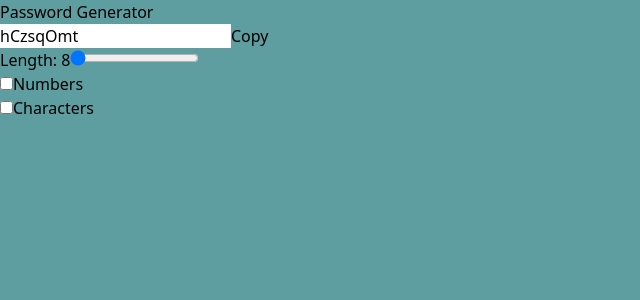
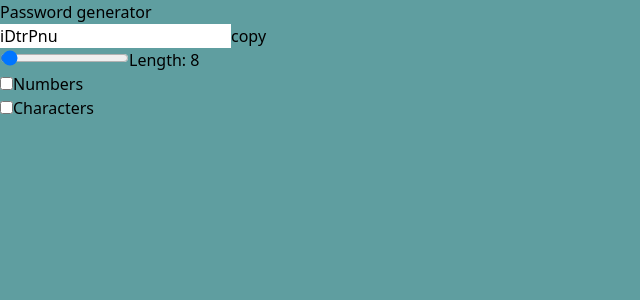
Before and after one commit to kanishkadz/Learning-React, a React (Vite) app in the folder 05passwordGenerator/: page / in a window 1280 px wide. Shown: the top 300 px of the page, without its empty margins (0-640 px from the left). Built offline with nearby package versions, Linux system fonts and the light colour scheme.

Commit message:
05passwordGenerator

```diff
--- a/05passwordGenerator/src/App.jsx
+++ b/05passwordGenerator/src/App.jsx
@@ -1,95 +1,99 @@
-import { useState, useCallback, useEffect, useRef } from "react";
+import { useState, useCallback, useEffect, useRef } from 'react'
+
+
 
 function App() {
-  const [length, setLength] = useState(8);
-  const [numAllowed, setNumAllowed] = useState(false);
-  const [charAllowed, setCharAllowed] = useState(false);
-  const [password, setPassword] = useState("");
+  const [length, setLength] = useState(8)
+  const [numberAllowed, setNumberAllowed] = useState(false);
+  const [charAllowed, setCharAllowed] = useState(false)
+  const [password, setPassword] = useState("")
 
-  // Ref hook
-  const passwordRef = useRef(null);
+  //useRef hook
+  const passwordRef = useRef(null)
 
-  // Password generator function
   const passwordGenerator = useCallback(() => {
-    let pass = "";
-    let str = "ABCDEFGHIJKLMNOPQRSTUVWXYZabcdefghijklmnopqrstuvwxyz";
+    let pass = ""
+    let str = "ABCDEFGHIJKLMNOPQRSTUVWXYZabcdefghijklmnopqrstuvwxyz"
+    if (numberAllowed) str += "0123456789"
+    if (charAllowed) str += "!@#$%^&*-_+=[]{}~`"
 
-    if (numAllowed) str += "0123456789";
-    if (charAllowed) str += "!@#$%&";
+    for (let i = 1; i <= length; i++) {
+      let char = Math.floor(Math.random() * str.length + 1)
+      pass += str.charAt(char)
 
-    for (let i = 0; i < length; i++) {
-      const char = Math.floor(Math.random() * str.length);
-      pass += str.charAt(char);
     }
 
-    setPassword(pass);
-  }, [length, numAllowed, charAllowed]);
+    setPassword(pass)
 
-  // Copy password to clipboard
+
+  }, [length, numberAllowed, charAllowed, setPassword])
+
   const copyPasswordToClipboard = useCallback(() => {
     passwordRef.current?.select();
-    window.navigator.clipboard.writeText(password);
-  }, [password]);
+    passwordRef.current?.setSelectionRange(0, 999);
+    window.navigator.clipboard.writeText(password)
+  }, [password])
 
-  // Regenerate password when dependencies change
   useEffect(() => {
-    passwordGenerator();
-  }, [length, numAllowed, charAllowed, passwordGenerator]);
+    passwordGenerator()
+  }, [length, numberAllowed, charAllowed, passwordGenerator])
+  return (
 
-  return (
-    <>
-      <div className="w-full max-w-md mx-auto shadow-md rounded-lg px-4 my-8 text-orange-500 bg-gray-800">
-        <h1 className="text-white text-center my-3">Password Generator</h1>
+    <div className="w-full max-w-md mx-auto shadow-md rounded-lg px-4 py-3 my-8 bg-gray-800 text-orange-500">
+      <h1 className='text-white text-center my-3'>Password generator</h1>
     <div className="flex shadow rounded-lg overflow-hidden mb-4">
         <input
             type="text"
             value={password}
-            className="outline-none w-full py-2 px-3 bg-gray-700 text-white"
+            className="outline-none w-full py-1 px-3"
             placeholder="Password"
             readOnly
             ref={passwordRef}
         />
         <button
         onClick={copyPasswordToClipboard}
-            className="outline-none bg-blue-700 text-white px-3 py-1 shrink-0"
-          >
-            Copy
-          </button>
+        className='outline-none bg-blue-700 text-white px-3 py-0.5 shrink-0'
+        >copy</button>
+
     </div>
-        <div className="flex text-sm gap-x-2 items-center">
-          <div className="flex items-center gap-x-2">
-            <label>Length: {length}</label>
+    <div className='flex text-sm gap-x-2'>
+      <div className='flex items-center gap-x-1'>
         <input
         type="range"
-              min={8}
+        min={6}
         max={100}
         value={length}
-              className="cursor-pointer"
-              onChange={(e) => setLength(Number(e.target.value))}
+         className='cursor-pointer'
+         onChange={(e) => {setLength(e.target.value)}}
           />
+          <label>Length: {length}</label>
       </div>
-          <div className="flex items-center gap-x-2">
+      <div className="flex items-center gap-x-1">
       <input
           type="checkbox"
-              checked={numAllowed}
+          defaultChecked={numberAllowed}
           id="numberInput"
-              onChange={() => setNumAllowed((prev) => !prev)}
+          onChange={() => {
+              setNumberAllowed((prev) => !prev);
+          }}
       />
       <label htmlFor="numberInput">Numbers</label>
       </div>
-          <div className="flex items-center gap-x-2">
+      <div className="flex items-center gap-x-1">
           <input
               type="checkbox"
-              checked={charAllowed}
+              defaultChecked={charAllowed}
               id="characterInput"
-              onChange={() => setCharAllowed((prev) => !prev)}
+              onChange={() => {
+                  setCharAllowed((prev) => !prev )
+              }}
           />
           <label htmlFor="characterInput">Characters</label>
       </div>
     </div>
 </div>
-    </>
-  );
+
+  )
 }
 
-export default App;
+export default App
```
Lines whose indentation alone changed are shown as unchanged.
